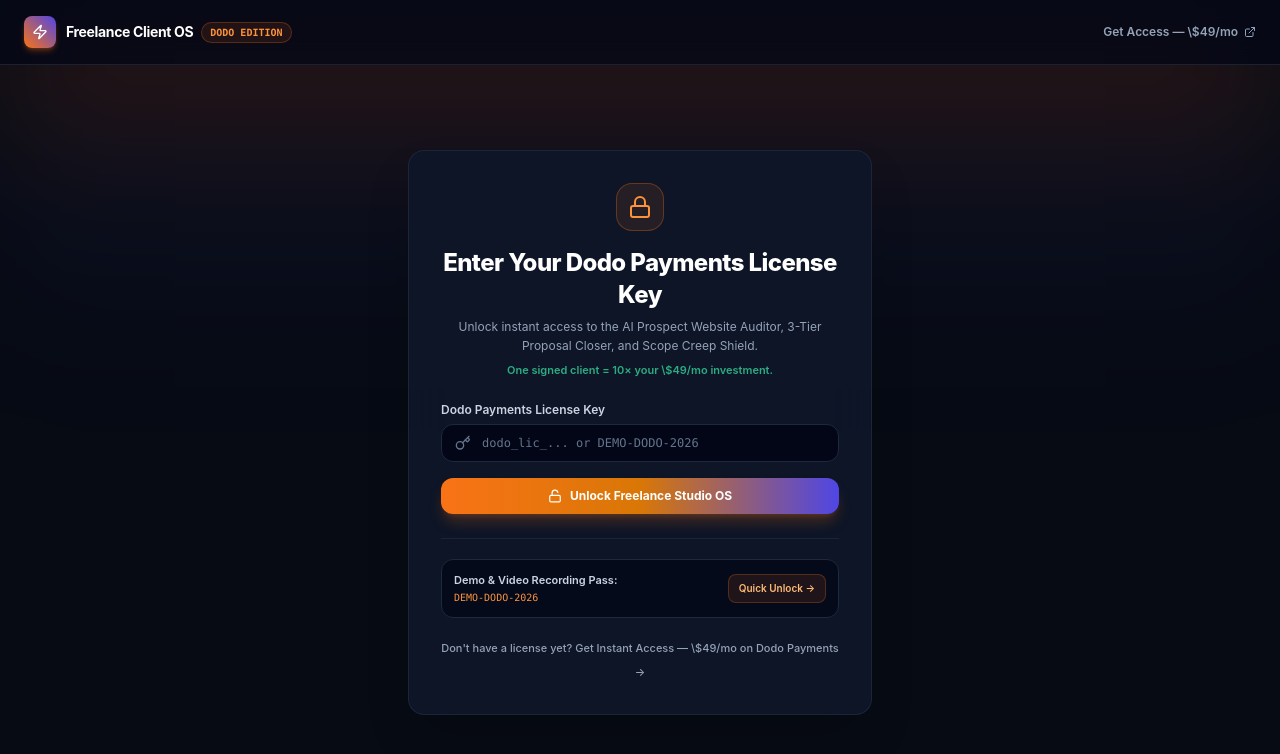
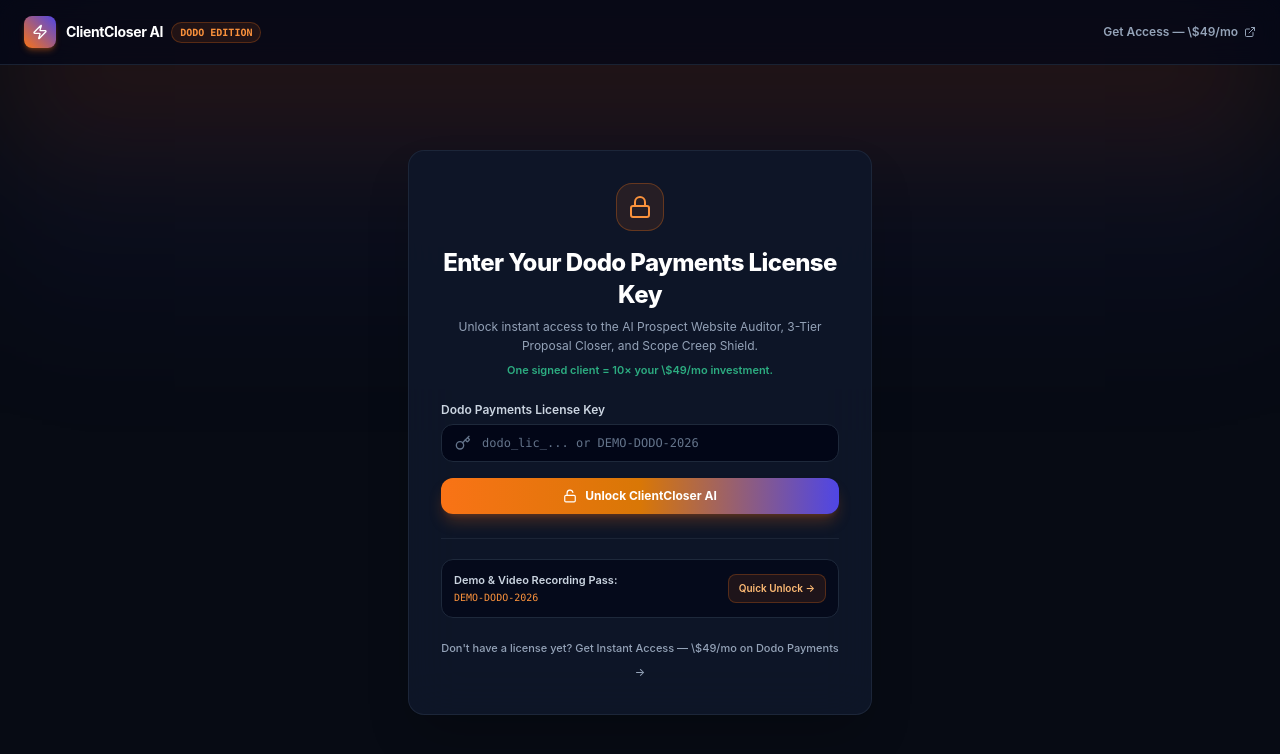
Before and after one commit to Rishab-T-2008/local-client-engine, a Next.js app: page / in a window 1280 px wide. Shown: the top 754 px of the page. Built offline with nearby package versions, Linux system fonts and the light colour scheme.

Commit message:
feat: rebrand product to ClientCloser AI

```diff
--- a/app/api/whop-verify/route.ts
+++ b/app/api/whop-verify/route.ts
@@ -153,7 +153,7 @@
       username: (trimmedKey === "DEMO-DODO-2026" || trimmedKey === "DEMO-WHOP-2026") ? "Demo Agency Operator" : "Studio Pro Member",
       email: `subscriber@${provider}.member`,
       hasAccess: true,
-      membershipPlan: "Freelance Studio OS (PRO)",
+      membershipPlan: "ClientCloser AI (PRO)",
     })
       .setProtectedHeader({ alg: "HS256" })
       .setIssuedAt()
@@ -164,7 +164,7 @@
       success: true,
       licenseKey: trimmedKey,
       tier: "PRO",
-      message: "License verified successfully! Access granted to Freelance Studio OS.",
+      message: "License verified successfully! Access granted to ClientCloser AI.",
     });
 
     response.cookies.set(SESSION_COOKIE_NAME, sessionToken, {
--- a/app/layout.tsx
+++ b/app/layout.tsx
@@ -2,9 +2,9 @@
 import "./globals.css";
 
 export const metadata: Metadata = {
-  title: "Local Client Engine | High-Converting Pitch & Roadmap Generator",
-  description: "Build & sell $1,500 local business websites in under 2 hours. Generate custom AI system prompts, 5-page roadmaps, and 3-tier closing scripts for cafes, clinics, salons, and local services.",
-  keywords: ["Whop SaaS", "Local Business Websites", "Agency Prompts", "Freelance Web Dev", "Client Pitch Scripts"],
+  title: "ClientCloser AI — Autonomous Agency OS & Proposal Engine",
+  description: "Turn cold prospect websites into closed $3,000+ retainers. Instant CRO site audits, 3-tier proposals, cold outreach packages, and AI scope creep shields.",
+  keywords: ["ClientCloser AI", "Agency Operating System", "AI Proposal Generator", "CRO Site Audit", "Freelance Closing Tool", "Scope Creep Shield"],
 };
 
 export default function RootLayout({
--- a/app/page.tsx
+++ b/app/page.tsx
@@ -340,7 +340,7 @@
               <Zap className="h-4 w-4" />
             </div>
             <div className="flex items-center gap-2">
-              <span className="font-bold text-sm tracking-tight text-white">Freelance Client OS</span>
+              <span className="font-bold text-sm tracking-tight text-white">ClientCloser AI</span>
               <span className="text-[10px] font-mono font-semibold px-2 py-0.5 rounded-full bg-orange-500/10 text-orange-400 border border-orange-500/25">
                 DODO EDITION
               </span>
@@ -416,7 +416,7 @@
                 ) : (
                   <>
                     <Unlock className="h-3.5 w-3.5" />
-                    <span>Unlock Freelance Studio OS</span>
+                    <span>Unlock ClientCloser AI</span>
                   </>
                 )}
               </button>
@@ -474,7 +474,7 @@
             <div>
               <div className="flex items-center gap-2">
                 <span className="font-extrabold text-sm sm:text-base text-white tracking-tight">
-                  Freelance Client OS
+                  ClientCloser AI
                 </span>
                 <span className="text-[10px] font-mono font-bold px-2 py-0.5 rounded-md bg-emerald-500/15 text-emerald-400 border border-emerald-500/30">
                   {sessionTier} ACTIVE
@@ -1393,7 +1393,7 @@
                 <Sliders className="h-4 w-4" />
               </div>
               <div>
-                <h3 className="text-sm font-bold text-white">Freelance Studio OS Settings</h3>
+                <h3 className="text-sm font-bold text-white">ClientCloser AI Settings</h3>
                 <span className="text-[11px] text-slate-400">Zero-code browser storage (no .env required)</span>
               </div>
             </div>
```
Also changed, not shown: 1 other file (tests, documents, lock files or other folders).
